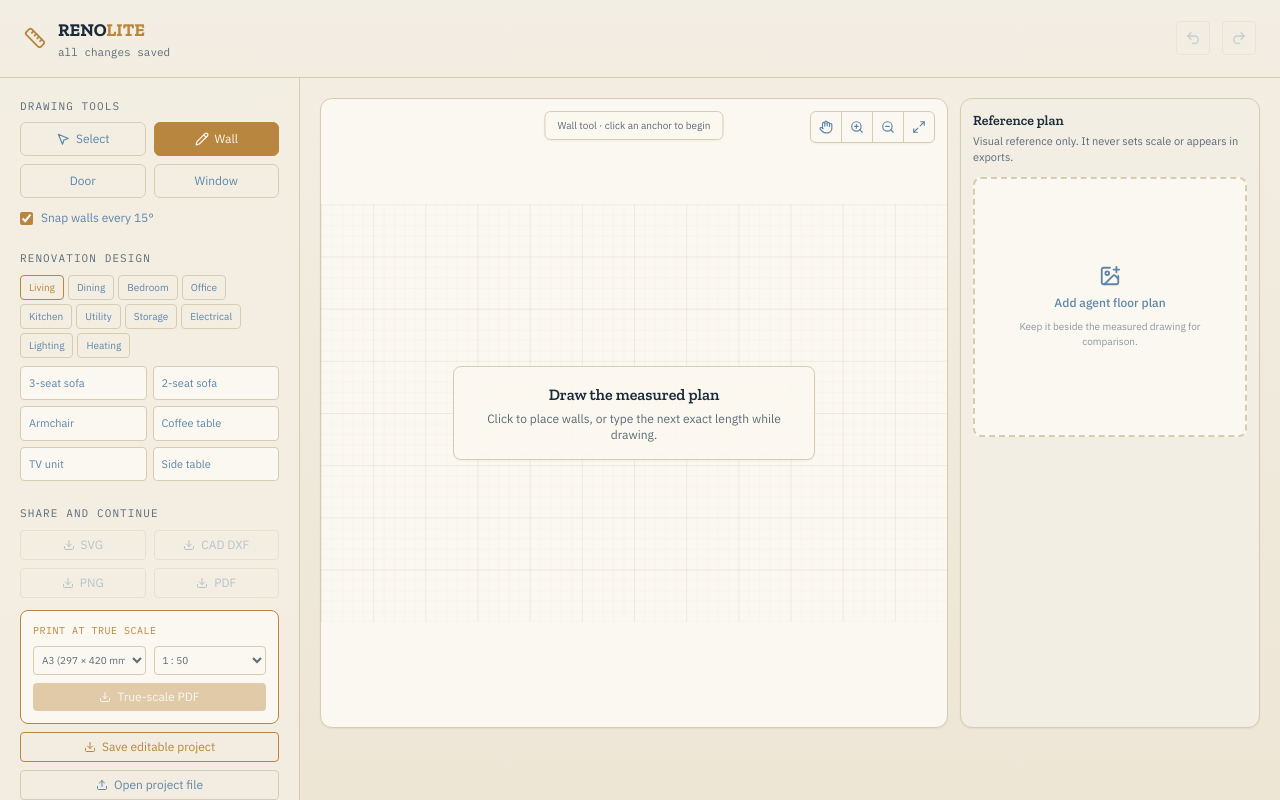
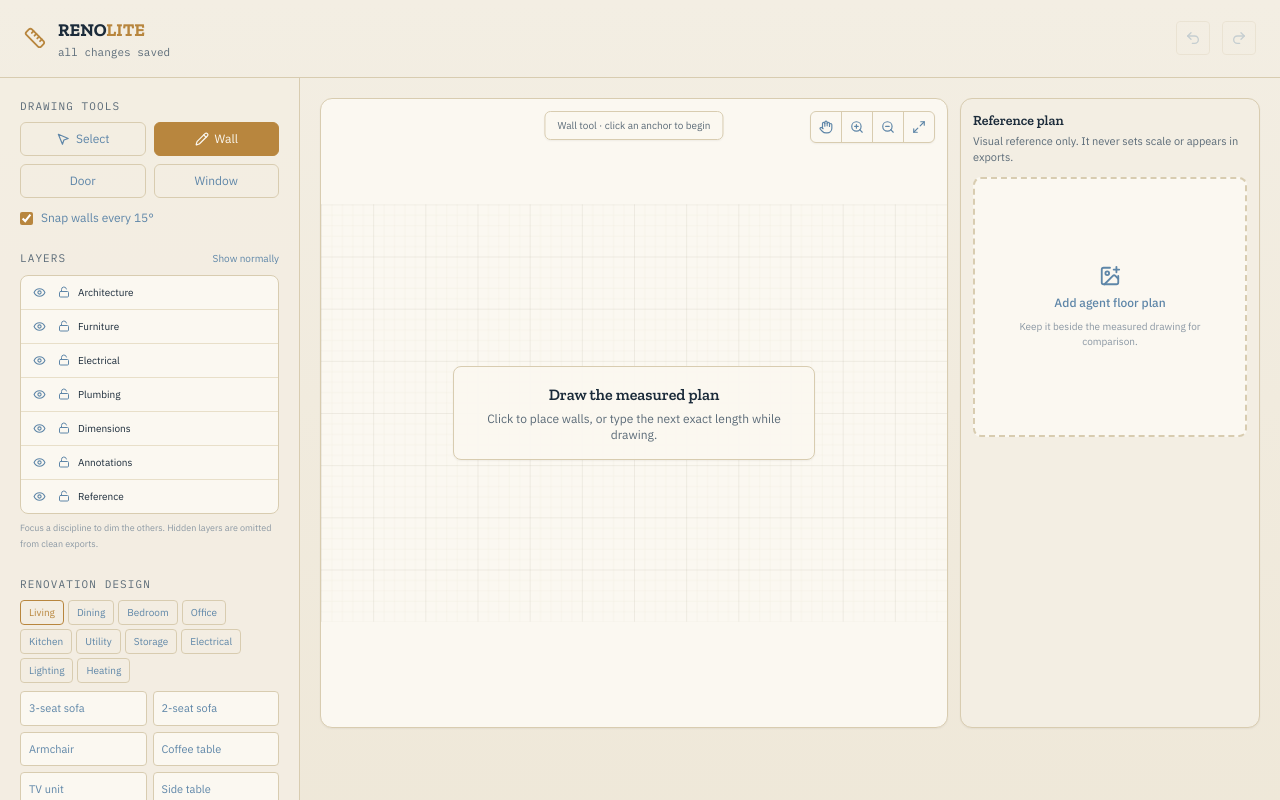
Before and after one commit to tommy-yardley/reno-lite, a React (Vite) app: page / in a window 1280 px wide. Shown: the top 800 px of the page. Built offline with nearby package versions, Linux system fonts and the light colour scheme.

Commit message:
Add discipline layer controls

```diff
--- a/src/cad/CadCanvas.jsx
+++ b/src/cad/CadCanvas.jsx
@@ -37,6 +37,11 @@ export default function CadCanvas({ cad }) {
     onRoomPointerDown,
     isNodeLocked,
   } = cad;
+  const layerStyle = (layer) => ({
+    display: cad.layerSettings[layer].visible ? undefined : "none",
+    opacity: cad.activeLayer && cad.activeLayer !== layer ? 0.18 : 1,
+    pointerEvents: cad.layerSettings[layer].locked ? "none" : undefined,
+  });
 
   const visibleNodeIds = new Set();
   if (tool === "wall") nodes.forEach((node) => visibleNodeIds.add(node.id));
@@ -135,7 +140,7 @@ export default function CadCanvas({ cad }) {
             y: points.reduce((sum, point) => sum + point.y, 0) / points.length,
           };
           return (
-            <g key={room.id}>
+            <g key={room.id} style={layerStyle("architecture")}>
               <polygon onPointerDown={onRoomPointerDown(room.id)} points={points.map((point) => `${point.x},${point.y}`).join(" ")} fill={room.classification === "void" ? "#A8A8A2" : room.color || "#B9D8C2"} fillOpacity={room.classification === "void" ? "0.5" : "0.34"} stroke={room.id === selectedRoomId ? "#2F78C4" : room.classification === "void" ? "#777770" : "none"} strokeWidth={room.id === selectedRoomId ? "2" : "1"} strokeDasharray={room.classification === "void" ? "5 3" : undefined} style={{ cursor: tool === "select" ? "pointer" : "default" }} />
               <text x={center.x} y={center.y - 3} textAnchor="middle" fontSize="10" fontWeight="600" fill="#1B2B3A" className="serif" style={{ pointerEvents: "none" }}>{room.name}</text>
               <text x={center.x} y={center.y + 10} textAnchor="middle" fontSize="7" fill="#5B6B78" className="mono">
@@ -152,7 +157,7 @@ export default function CadCanvas({ cad }) {
           const selected = wall.id === selectedWallId;
           const midpoint = { x: (start.x + end.x) / 2, y: (start.y + end.y) / 2 };
           return (
-            <g key={wall.id} onPointerDown={onWallPointerDown(wall.id)} style={{ cursor: tool === "select" ? (wall.locked ? "not-allowed" : "move") : tool === "wall" ? "crosshair" : "pointer" }}>
+            <g key={wall.id} onPointerDown={onWallPointerDown(wall.id)} style={{ ...layerStyle("architecture"), cursor: tool === "select" ? (wall.locked ? "not-allowed" : "move") : tool === "wall" ? "crosshair" : "pointer" }}>
               <line x1={start.x} y1={start.y} x2={end.x} y2={end.y} stroke="transparent" strokeWidth="14" />
               <line
                 x1={start.x}
@@ -164,7 +169,7 @@ export default function CadCanvas({ cad }) {
                 strokeLinecap="square"
                 style={{ pointerEvents: "none" }}
               />
-              {(selected || tool === "wall") && (
+              {cad.layerSettings.dimensions.visible && (selected || tool === "wall") && (
                 <g style={{ pointerEvents: "none" }}>
                   <rect x={midpoint.x - 25} y={midpoint.y - 10} width="50" height="16" rx="3" fill="#FBF8F1" opacity="0.92" />
                   <text x={midpoint.x} y={midpoint.y + 2} textAnchor="middle" fontSize="8" fill="#5B6B78" className="mono">
@@ -186,7 +191,7 @@ export default function CadCanvas({ cad }) {
             stroke="#B8863E"
             strokeWidth="2"
             strokeDasharray="6 4"
-            style={{ pointerEvents: "none" }}
+            style={{ ...layerStyle("architecture"), pointerEvents: "none" }}
           />
         )}
 
@@ -200,7 +205,7 @@ export default function CadCanvas({ cad }) {
           const selected = selectedOpeningIds.includes(opening.id);
           if (opening.type === "window") {
             return (
-              <g key={opening.id} onPointerDown={onOpeningPointerDown(opening.id)} style={{ cursor: "pointer" }}>
+              <g key={opening.id} onPointerDown={onOpeningPointerDown(opening.id)} style={{ ...layerStyle("architecture"), cursor: "pointer" }}>
                 <line x1={span.start.x} y1={span.start.y} x2={span.end.x} y2={span.end.y} stroke="#FBF8F1" strokeWidth={Math.max(8, wall.thicknessInches + 3)} />
                 <line x1={span.start.x} y1={span.start.y} x2={span.end.x} y2={span.end.y} stroke={selected ? "#2F78C4" : "#5E86A8"} strokeWidth="3" />
                 <line x1={span.start.x + normal.x * 4} y1={span.start.y + normal.y * 4} x2={span.end.x + normal.x * 4} y2={span.end.y + normal.y * 4} stroke="#5E86A8" strokeWidth="1" />
@@ -218,7 +223,7 @@ export default function CadCanvas({ cad }) {
           const leafEnd = { x: hinge.x + leafDirection.x * span.width * opening.swing, y: hinge.y + leafDirection.y * span.width * opening.swing };
           const sweep = opening.swing > 0 ? 1 : 0;
           return (
-            <g key={opening.id} onPointerDown={onOpeningPointerDown(opening.id)} style={{ cursor: "pointer" }}>
+            <g key={opening.id} onPointerDown={onOpeningPointerDown(opening.id)} style={{ ...layerStyle("architecture"), cursor: "pointer" }}>
               <line x1={span.start.x} y1={span.start.y} x2={span.end.x} y2={span.end.y} stroke="#FBF8F1" strokeWidth={Math.max(8, wall.thicknessInches + 3)} />
               <line x1={hinge.x} y1={hinge.y} x2={leafEnd.x} y2={leafEnd.y} stroke={selected ? "#2F78C4" : "#B8863E"} strokeWidth="2" />
               <path d={`M ${closedEnd.x} ${closedEnd.y} A ${span.width} ${span.width} 0 0 ${opening.hingeSide === "end" ? 1 - sweep : sweep} ${leafEnd.x} ${leafEnd.y}`} fill="none" stroke="#B8863E" strokeWidth="1" strokeDasharray="3 3" />
@@ -235,6 +240,7 @@ export default function CadCanvas({ cad }) {
           const preset = OBJECT_CATALOG[object.kind] || {};
           const selected = object.id === selectedObjectId;
           const warning = cad.warningObjectIds.includes(object.id);
+          const objectLayer = object.category === "Electrical" || object.category === "Lighting" ? "electrical" : object.category === "Plumbing" ? "plumbing" : "furniture";
           if (object.mount === "wall") {
             const wall = walls.find((item) => item.id === object.wallId);
             const start = wall && nodeMap.get(wall.startNodeId);
@@ -244,7 +250,7 @@ export default function CadCanvas({ cad }) {
             const angle = (Math.atan2(end.y - start.y, end.x - start.x) * 180) / Math.PI;
             const width = object.kind === "radiator" ? object.widthInches : 16;
             return (
-              <g key={object.id} transform={`translate(${center.x} ${center.y}) rotate(${angle})`} onPointerDown={onObjectPointerDown(object.id)} style={{ cursor: "pointer" }}>
+              <g key={object.id} transform={`translate(${center.x} ${center.y}) rotate(${angle})`} onPointerDown={onObjectPointerDown(object.id)} style={{ ...layerStyle(objectLayer), cursor: "pointer" }}>
                 <rect x={-width / 2} y="-8" width={width} height="16" rx="2" fill="#FBF8F1" stroke={selected ? "#2F78C4" : object.category === "Electrical" ? "#D26A3D" : "#8A6D4B"} strokeWidth={selected ? 2 : 1.5} />
                 <text x="0" y="2.5" textAnchor="middle" fontSize="6" fontWeight="600" fill="#1B2B3A" className="mono">{preset.symbol}</text>
               </g>
@@ -252,7 +258,7 @@ export default function CadCanvas({ cad }) {
           }
           if (object.mount === "floor") {
             return (
-              <g key={object.id} transform={`translate(${object.x} ${object.y}) rotate(${object.rotation})`} onPointerDown={onObjectPointerDown(object.id)} style={{ cursor: "move" }}>
+              <g key={object.id} transform={`translate(${object.x} ${object.y}) rotate(${object.rotation})`} onPointerDown={onObjectPointerDown(object.id)} style={{ ...layerStyle(objectLayer), cursor: "move" }}>
                 {(selected || warning) && <rect x={-object.widthInches / 2 - 3} y={-object.depthInches / 2 - 3} width={object.widthInches + 6} height={object.depthInches + 6} fill="none" stroke={warning ? "#B2483A" : "#2F78C4"} strokeWidth="2" strokeDasharray="4 3" />}
                 <rect x={-object.widthInches / 2} y={-object.depthInches / 2} width={object.widthInches} height={object.depthInches} rx="3" fill={warning ? "#E8B7AE" : "#D7C7A7"} fillOpacity="0.82" stroke={warning ? "#B2483A" : "#7A6F5C"} strokeWidth="1.5" />
                 <text x="0" y="2.5" textAnchor="middle" fontSize="7" fill="#1B2B3A" className="mono" style={{ pointerEvents: "none" }}>{object.name}</text>
@@ -260,7 +266,7 @@ export default function CadCanvas({ cad }) {
             );
           }
           return (
-            <g key={object.id} transform={`translate(${object.x} ${object.y})`} onPointerDown={onObjectPointerDown(object.id)} style={{ cursor: "move" }}>
+            <g key={object.id} transform={`translate(${object.x} ${object.y})`} onPointerDown={onObjectPointerDown(object.id)} style={{ ...layerStyle(objectLayer), cursor: "move" }}>
               <circle r={selected ? 11 : 9} fill="#FBF8F1" stroke={selected ? "#2F78C4" : "#D4A72C"} strokeWidth="2" />
               <line x1="-6" y1="0" x2="6" y2="0" stroke="#D4A72C" strokeWidth="1.5" />
               <line x1="0" y1="-6" x2="0" y2="6" stroke="#D4A72C" strokeWidth="1.5" />
@@ -284,7 +290,7 @@ export default function CadCanvas({ cad }) {
                 stroke={active ? "#1B2B3A" : "#B8863E"}
                 strokeWidth="1.5"
                 onPointerDown={onNodePointerDown(node.id)}
-                style={{ cursor: locked && tool !== "wall" ? "not-allowed" : tool === "wall" ? "crosshair" : "move" }}
+                style={{ ...layerStyle("architecture"), cursor: locked && tool !== "wall" ? "not-allowed" : tool === "wall" ? "crosshair" : "move" }}
               />
             );
           })}
--- a/src/cad/CadSidebar.jsx
+++ b/src/cad/CadSidebar.jsx
@@ -4,6 +4,7 @@ import { distance } from "./geometry";
 import { parseLengthInput } from "../lib/units";
 import ObjectPanel from "./ObjectPanel";
 import ExportPanel from "./ExportPanel";
+import LayerPanel from "./LayerPanel";
 
 export default function CadSidebar({ cad }) {
   const [lengthInput, setLengthInput] = useState("");
@@ -73,6 +74,8 @@ export default function CadSidebar({ cad }) {
           </div>
         )}
       </section>
+
+      <LayerPanel cad={cad} />
 
       <ObjectPanel cad={cad} />
 
--- a/src/cad/ExportPanel.jsx
+++ b/src/cad/ExportPanel.jsx
@@ -42,6 +42,7 @@ export default function ExportPanel({ cad }) {
     objects: cad.objects,
     unit: cad.unit,
     referenceImage: cad.referenceImage,
+    layerSettings: cad.layerSettings,
   };
   const printScales = PRINT_SCALES[cad.unit] || PRINT_SCALES.metric;
   const selectedScale = printScales.find((scale) => scale.key === scaleKey) || printScales.find((scale) => scale.default) || printScales[0];
--- /dev/null
+++ b/src/cad/LayerPanel.jsx
@@ -0,0 +1,33 @@
+import React from "react";
+import { Eye, EyeOff, Lock, LockOpen } from "lucide-react";
+
+export const LAYERS = [
+  ["architecture", "Architecture"],
+  ["furniture", "Furniture"],
+  ["electrical", "Electrical"],
+  ["plumbing", "Plumbing"],
+  ["dimensions", "Dimensions"],
+  ["annotations", "Annotations"],
+  ["reference", "Reference"],
+];
+
+export default function LayerPanel({ cad }) {
+  return (
+    <section>
+      <div className="mb-2 flex items-center justify-between"><h2 className="mono text-[11px] uppercase tracking-widest text-[#5B6B78]">Layers</h2><button onClick={() => cad.setActiveLayer(null)} className="text-[10px] text-[#5E86A8]">Show normally</button></div>
+      <div className="overflow-hidden rounded-lg border border-[#D8CCB0] bg-[#FBF8F1]">
+        {LAYERS.map(([key, label]) => {
+          const settings = cad.layerSettings[key];
+          const active = cad.activeLayer === key;
+          return <div key={key} className="flex items-center gap-1 border-b border-[#E8DFC9] px-2 py-1.5 last:border-b-0" style={active ? { background: "#E8DFC9" } : undefined}>
+            <button onClick={() => cad.updateLayer(key, { visible: !settings.visible })} className="p-1 text-[#5E86A8]" title={settings.visible ? "Hide layer" : "Show layer"}>{settings.visible ? <Eye size={13} /> : <EyeOff size={13} />}</button>
+            <button onClick={() => cad.updateLayer(key, { locked: !settings.locked })} className="p-1 text-[#5E86A8]" title={settings.locked ? "Unlock layer" : "Lock layer"}>{settings.locked ? <Lock size={12} /> : <LockOpen size={12} />}</button>
+            <button onClick={() => cad.setActiveLayer(active ? null : key)} className="flex-1 text-left text-[10px] text-[#1B2B3A]">{label}</button>
+            {active && <span className="mono text-[8px] uppercase text-[#B8863E]">focus</span>}
+          </div>;
+        })}
+      </div>
+      <p className="mt-1.5 text-[9px] leading-4 text-[#8A97A3]">Focus a discipline to dim the others. Hidden layers are omitted from clean exports.</p>
+    </section>
+  );
+}
--- a/src/cad/ReferencePanel.jsx
+++ b/src/cad/ReferencePanel.jsx
@@ -18,6 +18,9 @@ export default function ReferencePanel({ cad }) {
         )}
       </div>
       <input ref={fileInputRef} type="file" accept="image/*" className="hidden" onChange={handleReferenceUpload} />
+      {!cad.layerSettings.reference.visible && <div className="flex min-h-[260px] items-center justify-center rounded-lg border border-dashed border-[#D8CCB0] text-center text-xs text-[#8A97A3]">Reference layer hidden</div>}
+      {cad.layerSettings.reference.visible && (
+      <>
       {referenceImage ? (
         <div className="flex h-[calc(100%-64px)] min-h-[260px] flex-col">
           <div className="min-h-0 flex-1 overflow-auto rounded-lg border border-[#D8CCB0] bg-white p-2">
@@ -38,6 +41,8 @@ export default function ReferencePanel({ cad }) {
           <span className="max-w-[190px] text-[10px] text-[#8A97A3]">Keep it beside the measured drawing for comparison.</span>
         </button>
       )}
+      </>
+      )}
     </aside>
   );
 }
--- a/src/cad/export.js
+++ b/src/cad/export.js
@@ -13,6 +13,8 @@ function boundsFor(project) {
   return { minX, minY, width: Math.max(72, maxX - minX), height: Math.max(72, maxY - minY) };
 }
 
+const layerVisible = (project, layer) => project.layerSettings?.[layer]?.visible !== false;
+
 export function buildCadSvg(project) {
   const nodeMap = new Map(project.nodes.map((node) => [node.id, node]));
   const bounds = boundsFor(project);
@@ -21,19 +23,19 @@ export function buildCadSvg(project) {
     const excluded = project.rooms.filter((candidate) => candidate.classification === "void" && candidate.hostRoomId === room.id).reduce((sum, candidate) => sum + polygonArea(candidate.nodeIds.map((id) => nodeMap.get(id)).filter(Boolean)), 0);
     return [room.id, room.classification === "void" ? gross : Math.max(0, gross - excluded)];
   }));
-  const roomMarkup = project.rooms.map((room) => {
+  const roomMarkup = !layerVisible(project, "architecture") ? "" : project.rooms.map((room) => {
     const points = room.nodeIds.map((id) => nodeMap.get(id)).filter(Boolean);
     if (points.length < 3) return "";
     const center = { x: points.reduce((sum, point) => sum + point.x, 0) / points.length, y: points.reduce((sum, point) => sum + point.y, 0) / points.length };
     const area = areaByRoom.get(room.id) || 0;
     return `<g><polygon points="${points.map((point) => `${point.x},${point.y}`).join(" ")}" fill="${room.classification === "void" ? "#a8a8a2" : room.color || "#dcebdc"}" fill-opacity="${room.classification === "void" ? "0.5" : "0.28"}" ${room.classification === "void" ? 'stroke="#777" stroke-dasharray="5 3"' : ""}/><text x="${center.x}" y="${center.y}" text-anchor="middle" font-family="sans-serif" font-size="10" fill="#1b2b3a">${xmlEscape(room.classification === "void" ? `${room.name} · VOID` : room.name)}</text><text x="${center.x}" y="${center.y + 12}" text-anchor="middle" font-family="monospace" font-size="7" fill="#5b6b78">${(area / (39.3700787 ** 2)).toFixed(1)} m²</text></g>`;
   }).join("");
-  const wallMarkup = project.walls.map((wall) => {
+  const wallMarkup = !layerVisible(project, "architecture") ? "" : project.walls.map((wall) => {
     const start = nodeMap.get(wall.startNodeId);
     const end = nodeMap.get(wall.endNodeId);
     return start && end ? `<line x1="${start.x}" y1="${start.y}" x2="${end.x}" y2="${end.y}" stroke="#17242f" stroke-width="${wall.thicknessInches}" stroke-linecap="square"/>` : "";
   }).join("");
-  const openingMarkup = project.openings.map((opening) => {
+  const openingMarkup = !layerVisible(project, "architecture") ? "" : project.openings.map((opening) => {
     const wall = project.walls.find((item) => item.id === opening.wallId);
     const start = wall && nodeMap.get(wall.startNodeId);
     const end = wall && nodeMap.get(wall.endNodeId);
@@ -44,6 +46,8 @@ export function buildCadSvg(project) {
   }).join("");
   const objectMarkup = project.objects.map((object) => {
     const preset = OBJECT_CATALOG[object.kind] || {};
+    const layer = object.category === "Electrical" || object.category === "Lighting" ? "electrical" : object.category === "Plumbing" ? "plumbing" : "furniture";
+    if (!layerVisible(project, layer)) return "";
     if (object.mount === "wall") {
       const wall = project.walls.find((item) => item.id === object.wallId);
       const start = wall && nodeMap.get(wall.startNodeId);
@@ -64,13 +68,13 @@ const dxfPair = (code, value) => `${code}\n${value}\n`;
 export function buildCadDxf(project) {
   const nodeMap = new Map(project.nodes.map((node) => [node.id, node]));
   let output = dxfPair(0, "SECTION") + dxfPair(2, "HEADER") + dxfPair(9, "$INSUNITS") + dxfPair(70, 1) + dxfPair(0, "ENDSEC") + dxfPair(0, "SECTION") + dxfPair(2, "ENTITIES");
-  project.rooms.forEach((room) => {
+  if (layerVisible(project, "architecture")) project.rooms.forEach((room) => {
     const points = room.nodeIds.map((id) => nodeMap.get(id)).filter(Boolean);
     if (points.length < 3) return;
     output += dxfPair(0, "LWPOLYLINE") + dxfPair(8, room.classification === "void" ? "VOIDS" : "ROOMS") + dxfPair(90, points.length) + dxfPair(70, 1);
     points.forEach((point) => { output += dxfPair(10, point.x) + dxfPair(20, -point.y); });
   });
-  project.walls.forEach((wall) => {
+  if (layerVisible(project, "architecture")) project.walls.forEach((wall) => {
     const start = nodeMap.get(wall.startNodeId);
     const end = nodeMap.get(wall.endNodeId);
     if (!start || !end) return;
@@ -78,7 +82,7 @@ export function buildCadDxf(project) {
     const length = Math.hypot(end.x - start.x, end.y - start.y);
     output += dxfPair(0, "TEXT") + dxfPair(8, "DIMENSIONS") + dxfPair(10, (start.x + end.x) / 2) + dxfPair(20, -(start.y + end.y) / 2) + dxfPair(40, 5) + dxfPair(1, `${length.toFixed(2)} in`);
   });
-  project.openings.forEach((opening) => {
+  if (layerVisible(project, "architecture")) project.openings.forEach((opening) => {
     const wall = project.walls.find((item) => item.id === opening.wallId);
     const start = wall && nodeMap.get(wall.startNodeId);
     const end = wall && nodeMap.get(wall.endNodeId);
@@ -87,6 +91,8 @@ export function buildCadDxf(project) {
     output += dxfPair(0, "LINE") + dxfPair(8, opening.type === "door" ? "DOORS" : "WINDOWS") + dxfPair(10, span.start.x) + dxfPair(20, -span.start.y) + dxfPair(11, span.end.x) + dxfPair(21, -span.end.y);
   });
   project.objects.forEach((object) => {
+    const objectLayer = object.category === "Electrical" || object.category === "Lighting" ? "electrical" : object.category === "Plumbing" ? "plumbing" : "furniture";
+    if (!layerVisible(project, objectLayer)) return;
     let x = object.x;
     let y = object.y;
     if (object.mount === "wall") {
@@ -117,5 +123,6 @@ export function parseProject(text) {
     objects: project.objects || [],
     unit: project.unit || "metric",
     referenceImage: project.referenceImage || null,
+    ...(project.layerSettings ? { layerSettings: project.layerSettings } : {}),
   };
 }
--- a/src/cad/useCadState.js
+++ b/src/cad/useCadState.js
@@ -6,6 +6,7 @@ import { compressImageForStorage } from "../lib/imageCompression";
 export const WORKSPACE = { width: 720, height: 480 };
 const STORAGE_KEY = "reno-lite:cad-v2";
 const DEFAULT_WALL_THICKNESS_IN = 4.5;
+const DEFAULT_LAYERS = Object.fromEntries(["architecture", "furniture", "electrical", "plumbing", "dimensions", "annotations", "reference"].map((key) => [key, { visible: true, locked: false }]));
 
 function initialState() {
   try {
@@ -26,6 +27,8 @@ export function useCadState() {
   const [objects, setObjects] = useState(initial.objects || []);
   const [unit, setUnit] = useState(initial.unit);
   const [referenceImage, setReferenceImage] = useState(initial.referenceImage);
+  const [layerSettings, setLayerSettings] = useState({ ...DEFAULT_LAYERS, ...(initial.layerSettings || {}) });
+  const [activeLayer, setActiveLayer] = useState(null);
   const [tool, setTool] = useState("wall");
   const [activeNodeId, setActiveNodeId] = useState(null);
   const [chainNodeIds, setChainNodeIds] = useState([]);
@@ -110,7 +113,7 @@ export function useCadState() {
       try {
         window.localStorage.setItem(
           STORAGE_KEY,
-          JSON.stringify({ version: 2, nodes, walls, rooms, openings, objects, unit, referenceImage })
+          JSON.stringify({ version: 2, nodes, walls, rooms, openings, objects, unit, referenceImage, layerSettings })
         );
         setSaveStatus("saved");
       } catch {
@@ -118,7 +121,7 @@ export function useCadState() {
       }
     }, 500);
     return () => window.clearTimeout(timer);
-  }, [nodes, walls, rooms, openings, objects, unit, referenceImage]);
+  }, [nodes, walls, rooms, openings, objects, unit, referenceImage, layerSettings]);
 
   useEffect(() => {
     const onKeyDown = (event) => {
@@ -399,6 +402,12 @@ export function useCadState() {
 
   const onCanvasPointerDown = (event) => {
     if (event.button !== 0) return;
+    if (["wall", "door", "window"].includes(tool) && layerSettings.architecture.locked) return;
+    if (tool === "object" && placementKind) {
+      const preset = OBJECT_CATALOG[placementKind];
+      const layer = preset.category === "Electrical" || preset.category === "Lighting" ? "electrical" : preset.category === "Plumbing" ? "plumbing" : "furniture";
+      if (layerSettings[layer].locked) return;
+    }
     const point = clientToWorld(event.clientX, event.clientY);
     if (tool === "wall") addWallPoint(point);
     else if (tool === "object" && OBJECT_CATALOG[placementKind]?.mount !== "wall") createObject(point);
@@ -696,6 +705,8 @@ export function useCadState() {
     setObjects((items) => items.map((object) => (object.id === objectId ? { ...object, ...updates } : object)));
   };
 
+  const updateLayer = (layer, updates) => setLayerSettings((settings) => ({ ...settings, [layer]: { ...settings[layer], ...updates } }));
+
   const deleteObject = (objectId) => {
     pushHistory();
     setObjects((items) => items.filter((object) => object.id !== objectId));
@@ -712,6 +723,7 @@ export function useCadState() {
     setObjects(project.objects || []);
     setUnit(project.unit || "metric");
     setReferenceImage(project.referenceImage || null);
+    setLayerSettings({ ...DEFAULT_LAYERS, ...(project.layerSettings || {}) });
     const ids = [...(project.nodes || []), ...(project.walls || []), ...(project.rooms || []), ...(project.openings || []), ...(project.objects || [])].map((item) => item.id || 0);
     nextId.current = Math.max(0, ...ids) + 1;
     finishWallChain();
@@ -732,6 +744,8 @@ export function useCadState() {
     setOpenings([]);
     setObjects([]);
     setReferenceImage(null);
+    setLayerSettings(DEFAULT_LAYERS);
+    setActiveLayer(null);
     nextId.current = 1;
     finishWallChain();
     setSelectedWallId(null);
@@ -805,6 +819,10 @@ export function useCadState() {
     setAngleSnap,
     referenceImage,
     setReferenceImage,
+    layerSettings,
+    updateLayer,
+    activeLayer,
+    setActiveLayer,
     handleReferenceUpload,
     onCanvasPointerDown,
     onCanvasPointerMove,
```
Also changed, not shown: 2 other files (tests, documents, lock files or other folders).
